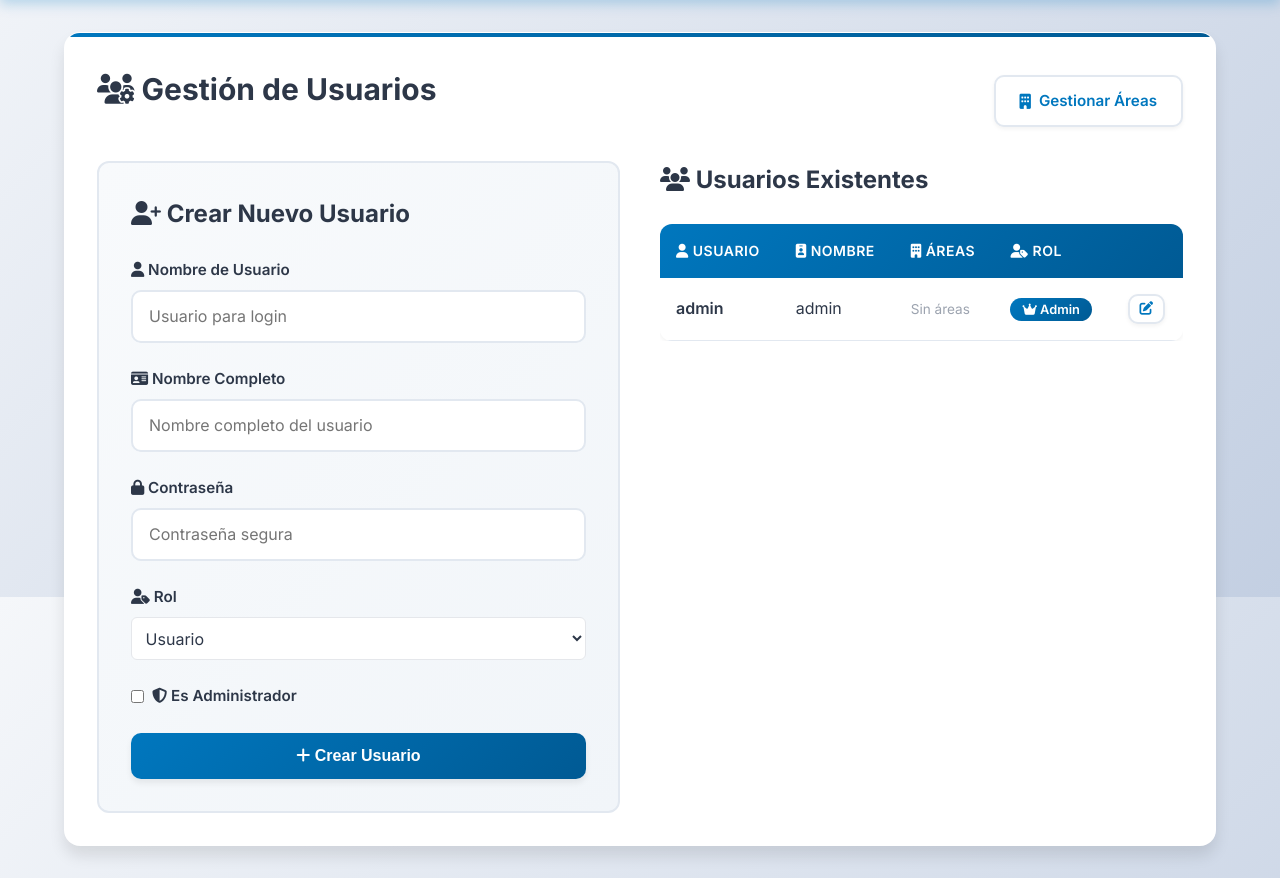
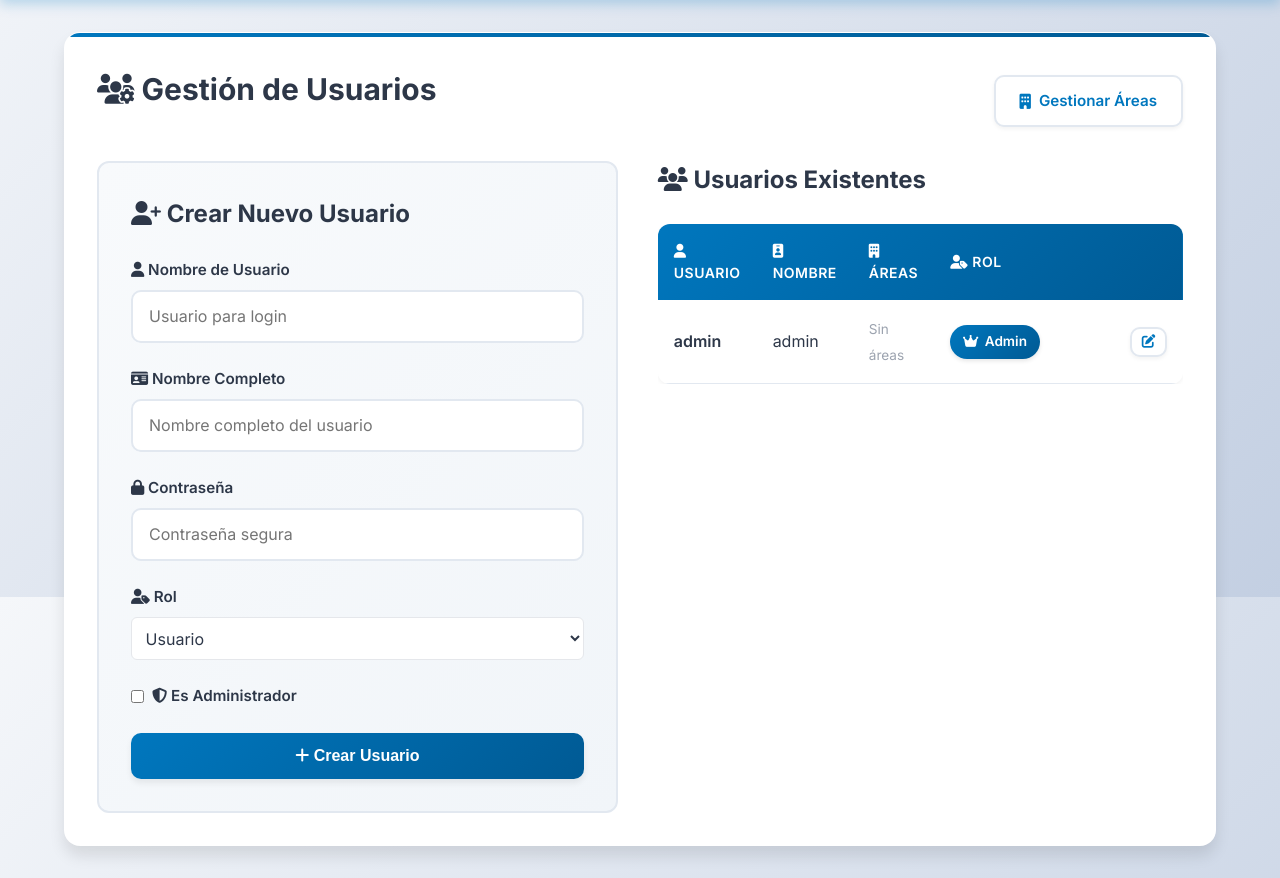
Before and after one commit to OctavioGalvan5/tareas-federal, a Flask app: page /users in a window 1280 px wide; the page is wider, and only the part inside the window is pictured. Shown: the part 203-1081 px from the top of that part. Run offline with Flask 3, Linux system fonts and the light colour scheme; a user stored in the database is signed in; data comes from the database, SQL or seed files in the repository; data that the repository does not hold is empty.

Commit message:
se arreglo el error de usuario

```diff
--- a/templates/users.html
+++ b/templates/users.html
@@ -98,7 +98,7 @@
                             <th><i class="fas fa-user"></i> Usuario</th>
                             <th><i class="fas fa-id-badge"></i> Nombre</th>
                             <th><i class="fas fa-building"></i> Áreas</th>
-                            <th><i class="fas fa-user-tag"></i> Rol</th>
+                            <th style="min-width: 180px;"><i class="fas fa-user-tag"></i> Rol</th>
                             <th></th>
                         </tr>
                     </thead>
@@ -119,24 +119,25 @@
                                 <span style="color: #9ca3af; font-size: 0.85rem;">Sin áreas</span>
                                 {% endif %}
                             </td>
-                            <td>
+                            <td style="vertical-align: middle;">
                                 {% if user.is_admin %}
                                 <span
-                                    style="background: var(--primary-gradient); color: white; padding: 0.25rem 0.75rem; border-radius: 12px; font-size: 0.8rem; font-weight: 600;">
+                                    style="background: var(--primary-gradient); color: white; padding: 0.4rem 0.8rem; border-radius: 20px; font-size: 0.85rem; font-weight: 600; display: inline-flex; align-items: center; gap: 0.4rem; box-shadow: 0 2px 4px rgba(0,0,0,0.1);">
                                     <i class="fas fa-crown"></i> Admin
                                 </span>
                                 {% elif user.role == 'gerente' %}
                                 <span
-                                    style="background: #8b5cf6; color: white; padding: 0.25rem 0.75rem; border-radius: 12px; font-size: 0.8rem; font-weight: 600;">
+                                    style="background: #8b5cf6; color: white; padding: 0.4rem 0.8rem; border-radius: 20px; font-size: 0.85rem; font-weight: 600; display: inline-flex; align-items: center; gap: 0.4rem; box-shadow: 0 2px 4px rgba(139, 92, 246, 0.2);">
                                     <i class="fas fa-eye"></i> Gerente
                                 </span>
                                 {% elif user.role == 'supervisor' %}
                                 <span
-                                    style="background: #0ea5e9; color: white; padding: 0.25rem 0.75rem; border-radius: 12px; font-size: 0.8rem; font-weight: 600;">
+                                    style="background: #0ea5e9; color: white; padding: 0.4rem 0.8rem; border-radius: 20px; font-size: 0.85rem; font-weight: 600; display: inline-flex; align-items: center; gap: 0.4rem; box-shadow: 0 2px 4px rgba(14, 165, 233, 0.2); white-space: nowrap;">
                                     <i class="fas fa-user-tie"></i> Supervisor
                                 </span>
                                 {% else %}
-                                <span style="color: var(--text-light);">
+                                <span
+                                    style="color: var(--text-light); display: inline-flex; align-items: center; gap: 0.4rem;">
                                     <i class="fas fa-user"></i> Usuario
                                 </span>
                                 {% endif %}
```
